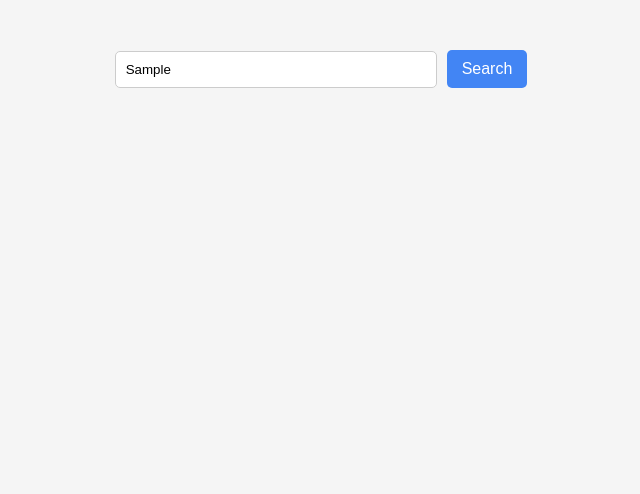
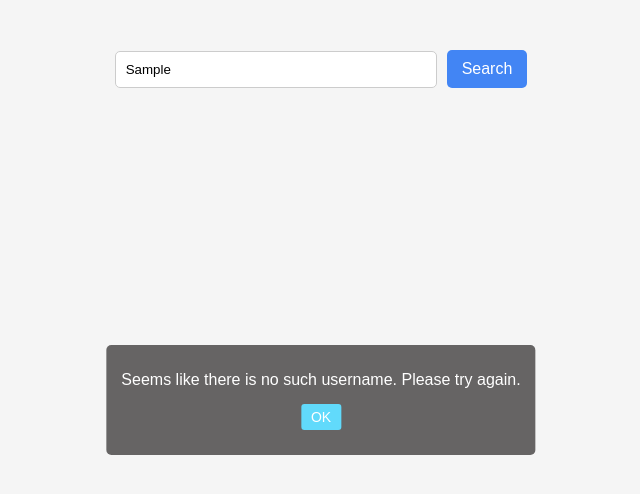
Before and after one commit to ShahenHovakimyan/database-web-app, a website: page index.html in a window 1280 px wide. Both pictures are taken after typing "Sample" into the empty fields and a click on the button "Search". Shown: the whole page, without its empty margins (319-959 px from the left). Drawn offline with Linux system fonts and the light colour scheme; no server answers.

Commit message:
Replace alerts with popups, adjust error handling

```diff
--- a/index.html
+++ b/index.html
@@ -15,6 +15,7 @@
     </div>
     <div id="resultsContainer"></div>
     <div id="paginationContainer" class="pagination"></div>
+    <div id="popupContainer"></div>
     <script src="script.js"></script>
 </body>
 </html>
--- a/script.js
+++ b/script.js
@@ -8,17 +8,23 @@ const PER_PAGE = 30;
 async function searchRepositories() {
     const username = searchInput.value.trim();
     if (username === '') {
-        alert('Please enter a username');
+        showPopup('Please enter a username');
         return;
     }
 
     try {
         const { repositories, totalPages } = await fetchRepositories(username, currentPage);
+
+        if (repositories.length === 0) {
+            showPopup('No results for that user.');
+            return;
+        }
+
         displayRepositories(repositories);
         displayPagination(totalPages);
     } catch (error) {
         console.error('Error fetching repositories:', error);
-        alert('Error fetching repositories. Please try again.');
+        showPopup('Seems like there is no such username. Please try again.');
     }
 }
 
@@ -88,3 +94,27 @@ async function showRepositoryDetails(repository) {
 function formatNumber(number) {
     return new Intl.NumberFormat().format(number);
 }
+
+function showPopup(message) {
+    const popupContainer = document.getElementById('popupContainer');
+
+    const popup = document.createElement('div');
+    popup.className = 'popup';
+    popup.innerHTML = `
+        <p>${message}</p>
+        <button onclick="closePopup()">OK</button>
+    `;
+
+    popupContainer.appendChild(popup);
+
+    popup.style.display = 'block';
+}
+
+function closePopup() {
+    const popupContainer = document.getElementById('popupContainer');
+    const popup = popupContainer.querySelector('.popup');
+
+    popup.style.display = 'none';
+
+    popupContainer.removeChild(popup);
+}
--- a/style.css
+++ b/style.css
@@ -142,3 +142,42 @@ button:hover {
 .repository-details button:hover {
     background-color: #4fa3d1;
 }
+
+#popupContainer {
+    position: fixed;
+    top: 50%;
+    left: 50%;
+    transform: translate(-50%, -50%);
+    z-index: 1000;
+}
+
+.popup {
+    background-color: #666464;
+    color: #fff;
+    padding: 10px 15px;
+    border-radius: 5px;
+    border-color: #444;
+    display: none;
+    text-align: center;
+}
+
+.popup p {
+    margin-bottom: 10px;
+}
+
+.popup button {
+    background-color: #61dafb;
+    color: #fff;
+    padding: 5px 10px;
+    border: none;
+    border-radius: 3px;
+    cursor: pointer;
+    font-size: 14px;
+    margin-top: 5px;
+    margin-bottom: 15px;
+    transition: background-color 0.3s;
+}
+
+.popup button:hover {
+    background-color: #4fa3d1;
+}
```
